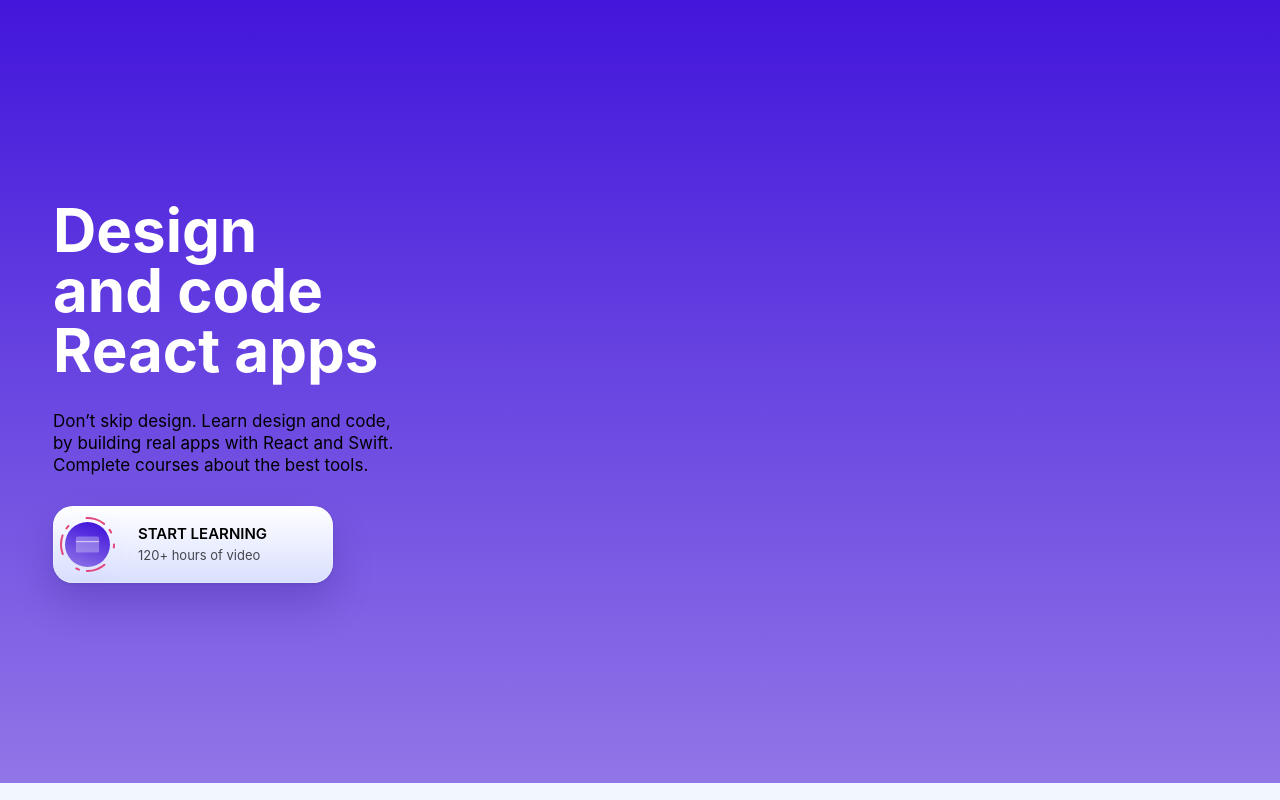
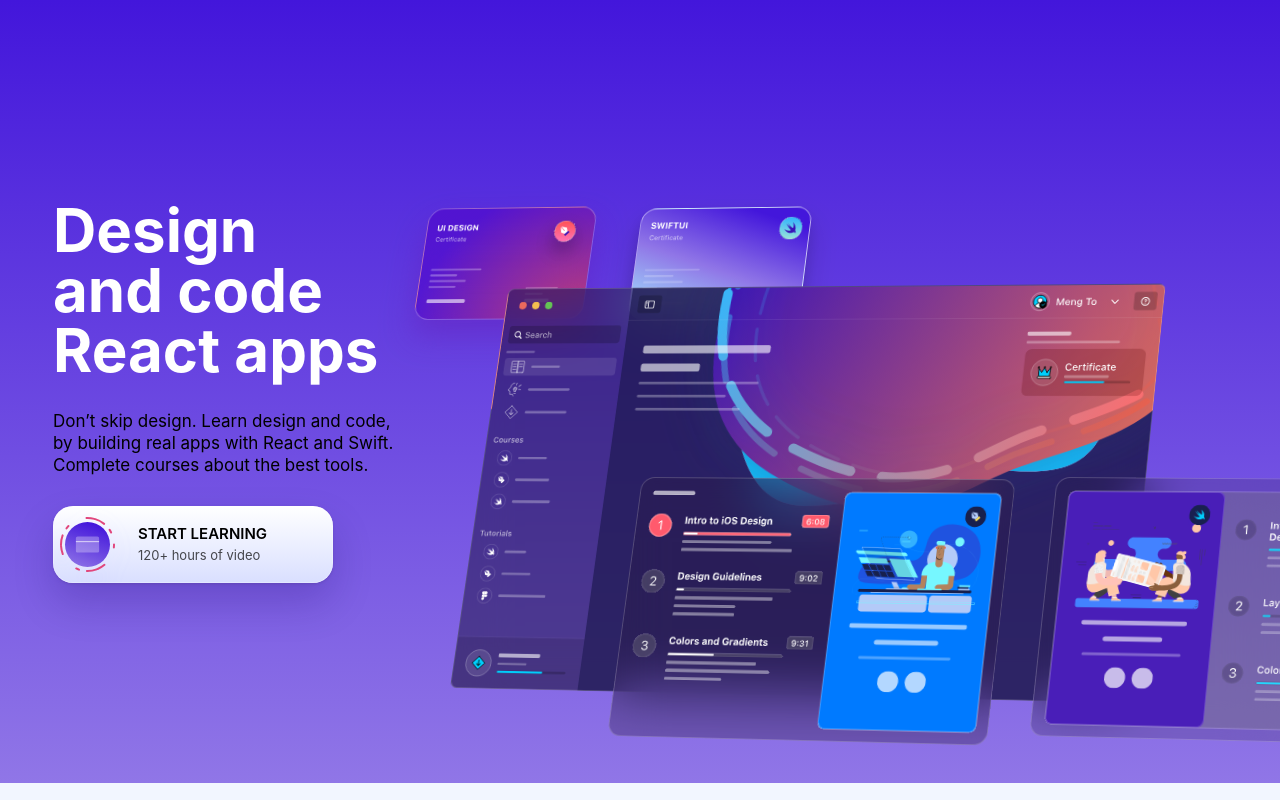
Before and after one commit to earth2travis/design-code, a Gatsby site: page / in a window 1280 px wide. Built offline with nearby package versions, Linux system fonts and the light colour scheme; Gatsby itself is replaced by a stand-in of ours.

Commit message:
Add mockups and effects

```diff
--- /dev/null
+++ b/src/components/animations/MockupAnimation.js
@@ -0,0 +1,147 @@
+import React from "react"
+import styled from "styled-components"
+
+export default function MockupAnimation() {
+  return (
+    <Wrapper>
+      <div className="mockup1" />
+      <div className="mockup2" />
+      <div className="mockup3" />
+      <div className="mockup4" />
+      <div className="mockup5" />
+    </Wrapper>
+  )
+}
+
+const Wrapper = styled.div`
+  position: relative;
+  perspective: 5000;
+
+  div {
+    transform: rotateY(-20deg) rotateX(20deg);
+    transform-origin: bottom left;
+  }
+
+  * {
+    transition: 1s cubic-bezier(0.075, 0.82, 0.165, 1);
+  }
+
+  :hover div {
+    transform: rotateX(0deg) rotateY(0deg);
+    &.mockup1 {
+      transform: translate(-30px, -30px);
+      transition-delay: 0.1s;
+    }
+    &.mockup2 {
+      transform: translate(0, -30px);
+      transition-delay: 0.2s;
+    }
+    &.mockup3 {
+      transition-delay: 0s;
+    }
+    &.mockup4 {
+      transform: translate(-120px, 30px);
+      transition-delay: 0.1s;
+    }
+    &.mockup5 {
+      transform: translate(-90px, 30px);
+      transition-delay: 0.2s;
+    }
+    :hover {
+      filter: brightness(150%) saturate(120%);
+    }
+  }
+
+  .mockup1 {
+    position: absolute;
+    width: 183px;
+    height: 120px;
+    left: 0;
+    top: 0px;
+
+    background: url("/images/animations/mockup1.svg"),
+      radial-gradient(
+        218.51% 281.09% at 100% 100%,
+        rgba(253, 63, 51, 0.6) 0%,
+        rgba(76, 0, 200, 0.6) 45.83%,
+        rgba(76, 0, 200, 0.6) 100%
+      );
+    border: 0.273134px solid rgba(255, 255, 255, 0.3);
+    box-sizing: border-box;
+    box-shadow: 0px 16.3881px 32.7761px rgba(99, 30, 187, 0.5);
+    backdrop-filter: blur(21.8507px);
+    /* Note: backdrop-filter has minimal browser support */
+
+    border-radius: 16px;
+  }
+
+  .mockup2 {
+    position: absolute;
+    width: 183px;
+    height: 120px;
+    left: 214px;
+    top: 0px;
+
+    background: url("/images/animations/mockup2.svg"),
+      linear-gradient(
+        198.85deg,
+        #4316db 12.72%,
+        #9076e7 54.49%,
+        #a2eeff 100.01%
+      );
+    border: 0.27304px solid rgba(255, 255, 255, 0.5);
+    box-shadow: 0px 8.19119px 16.3824px rgba(0, 0, 0, 0.1),
+      0px 16.3824px 32.7648px rgba(0, 0, 0, 0.15);
+    backdrop-filter: blur(21.8432px);
+    /* Note: backdrop-filter has minimal browser support */
+
+    border-radius: 16.3824px;
+  }
+
+  .mockup3 {
+    position: absolute;
+    width: 701px;
+    height: 428px;
+    left: 37px;
+    top: 60px;
+
+    background: url("/images/animations/mockup3.svg"), rgba(23, 12, 61, 0.5);
+    border: 0.342305px solid rgba(255, 255, 255, 0.2);
+    backdrop-filter: blur(27.3844px);
+    /* Note: backdrop-filter has minimal browser support */
+
+    border-radius: 6.8461px;
+  }
+
+  .mockup4 {
+    position: absolute;
+    width: 399px;
+    height: 274px;
+    left: 194px;
+    top: 262px;
+
+    background: url("/images/animations/mockup4.svg"), rgba(39, 20, 62, 0.3);
+    border: 0.5px solid rgba(255, 255, 255, 0.2);
+    box-sizing: border-box;
+    backdrop-filter: blur(27.3844px);
+    /* Note: backdrop-filter has minimal browser support */
+
+    border-radius: 14px;
+  }
+
+  .mockup5 {
+    position: absolute;
+    width: 412px;
+    height: 274px;
+    left: 616px;
+    top: 262px;
+
+    background: url("/images/animations/mockup5.svg"), rgba(39, 20, 62, 0.2);
+    border: 0.5px solid rgba(255, 255, 255, 0.2);
+    box-sizing: border-box;
+    backdrop-filter: blur(27.3844px);
+    /* Note: backdrop-filter has minimal browser support */
+
+    border-radius: 14px;
+  }
+`
--- a/src/components/sections/HeroSection.js
+++ b/src/components/sections/HeroSection.js
@@ -4,6 +4,7 @@
 import { themes } from "../styles/ColorStyles"
 import { H1, MediumText } from "../styles/TextStyles"
 import { Link } from "gatsby"
+import MockupAnimation from "../animations/MockupAnimation"
 
 function HeroSection() {
   return (
@@ -25,6 +26,7 @@
             />
           </Link>
         </TextWrapper>
+        <MockupAnimation />
       </ContentWrapper>
     </Wrapper>
   )
@@ -34,11 +36,14 @@
 
 const Wrapper = styled.div`
   background: linear-gradient(180deg, #4316db 0%, #9076e7 100%);
+  overflow: hidden;
 `
 const ContentWrapper = styled.div`
   max-width: 1234px;
   padding: 200px 30px;
   margin: 0 auto;
+  display: grid;
+  grid-template-columns: 360px auto;
 `
 
 const TextWrapper = styled.div`
```
